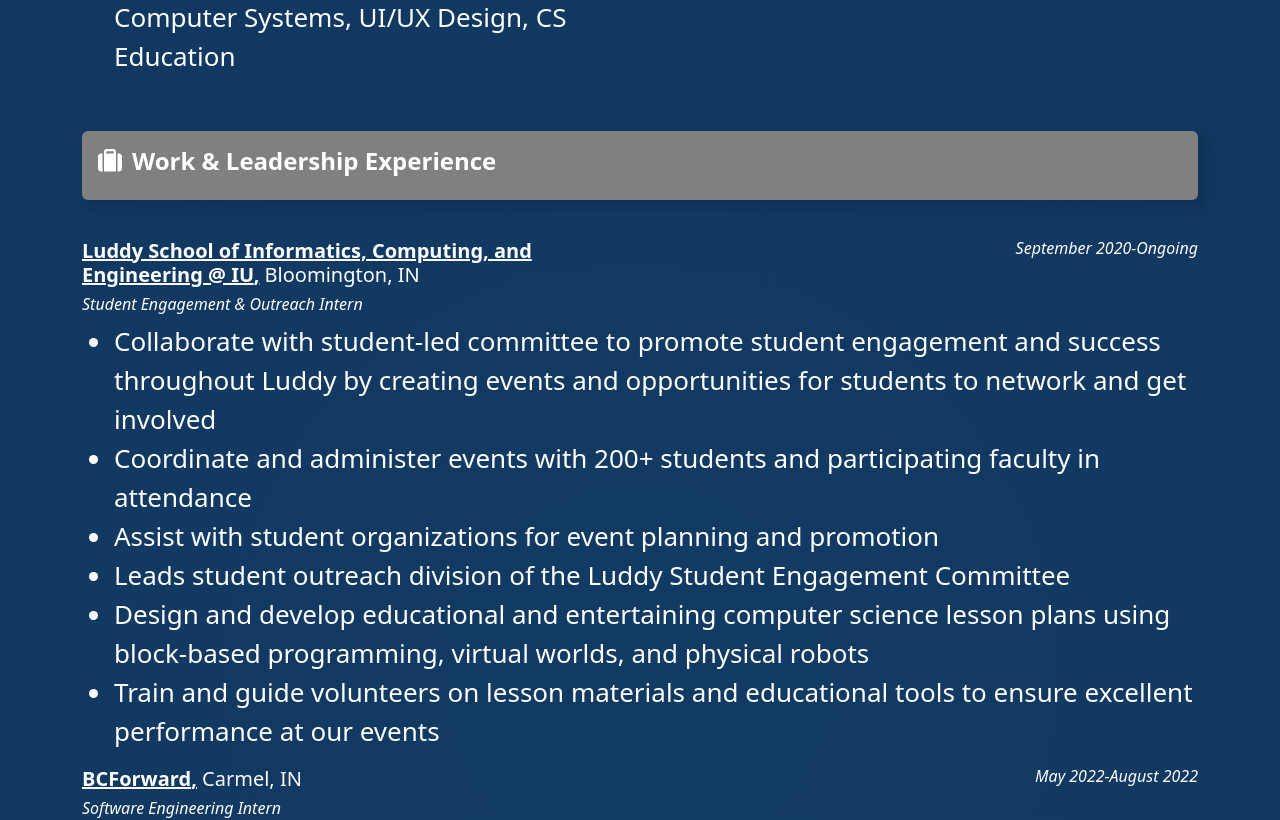
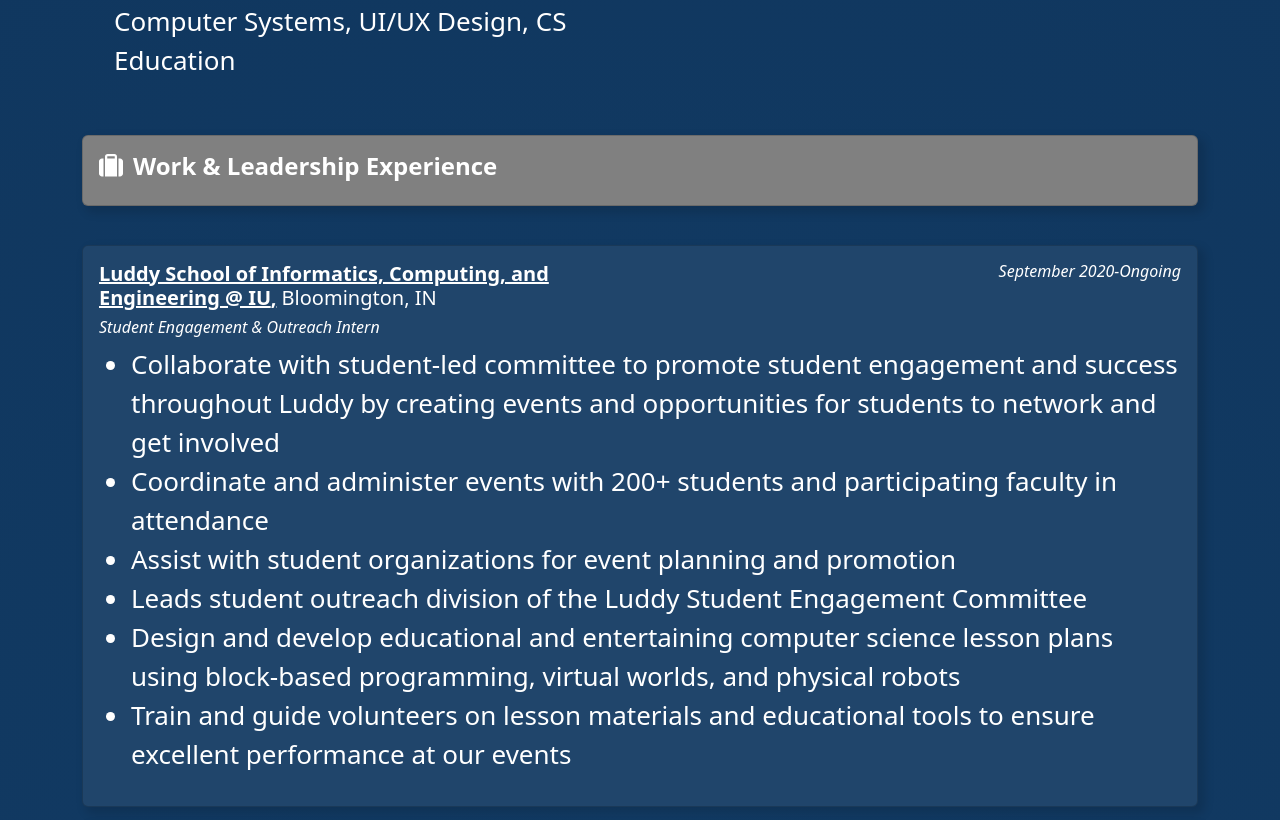
Before and after one commit to vtlanglois/vtlanglois.github.io, a React (Create React App) app: page /#/ in a window 1280 px wide. Shown: the part 1247-2067 px from the top of the page. Built offline with nearby package versions, Linux system fonts and the light colour scheme.

Commit message:
made ExpItem use card format

```diff
--- a/src/components/about/ExperienceItem/ExperienceItem.css
+++ b/src/components/about/ExperienceItem/ExperienceItem.css
@@ -1,3 +1,13 @@
+.exp-card {
+  background-color: #20456b;
+  color: white;
+  padding: 0px;
+  text-align: left;
+  box-shadow: 5px 5px 10px 2px rgba(0, 0, 0, 0.125);
+  margin-bottom: 15px;
+  }
+
+
 .date {
   text-align: right;
 }
--- a/src/components/about/ExperienceItem/ExperienceItem.tsx
+++ b/src/components/about/ExperienceItem/ExperienceItem.tsx
@@ -1,3 +1,4 @@
+import { Card, CardBody } from "reactstrap";
 import { ExperienceDetails } from "../DetailedExperiences";
 import ExperienceHeader from "./ExperienceHeader";
 import "./ExperienceItem.css";
@@ -5,6 +6,8 @@
 function ExperienceItem(props: ExperienceDetails) {
   return (
     <div>
+      <Card className="exp-card">
+        <CardBody >
       <ExperienceHeader {...props} />
 
       <ul>
@@ -12,6 +15,8 @@
           return <li>{detail}</li>;
         })}
       </ul>
+      </CardBody>
+      </Card>
     </div>
   );
 }
--- a/src/components/about/ExperienceItem/TabHeader.css
+++ b/src/components/about/ExperienceItem/TabHeader.css
@@ -1,8 +1,7 @@
 .header {
-    background-color: grey;
-    color: white;
-    text-align: left;
-    box-shadow: 5px 5px 10px 2px rgba(0, 0, 0, 0.125);
-    border: none;
-    border-color:aqua;
+  background-color: grey;
+  color: white;
+  padding: 0px;
+  text-align: left;
+  box-shadow: 5px 5px 10px 2px rgba(0, 0, 0, 0.125);
   }
```
